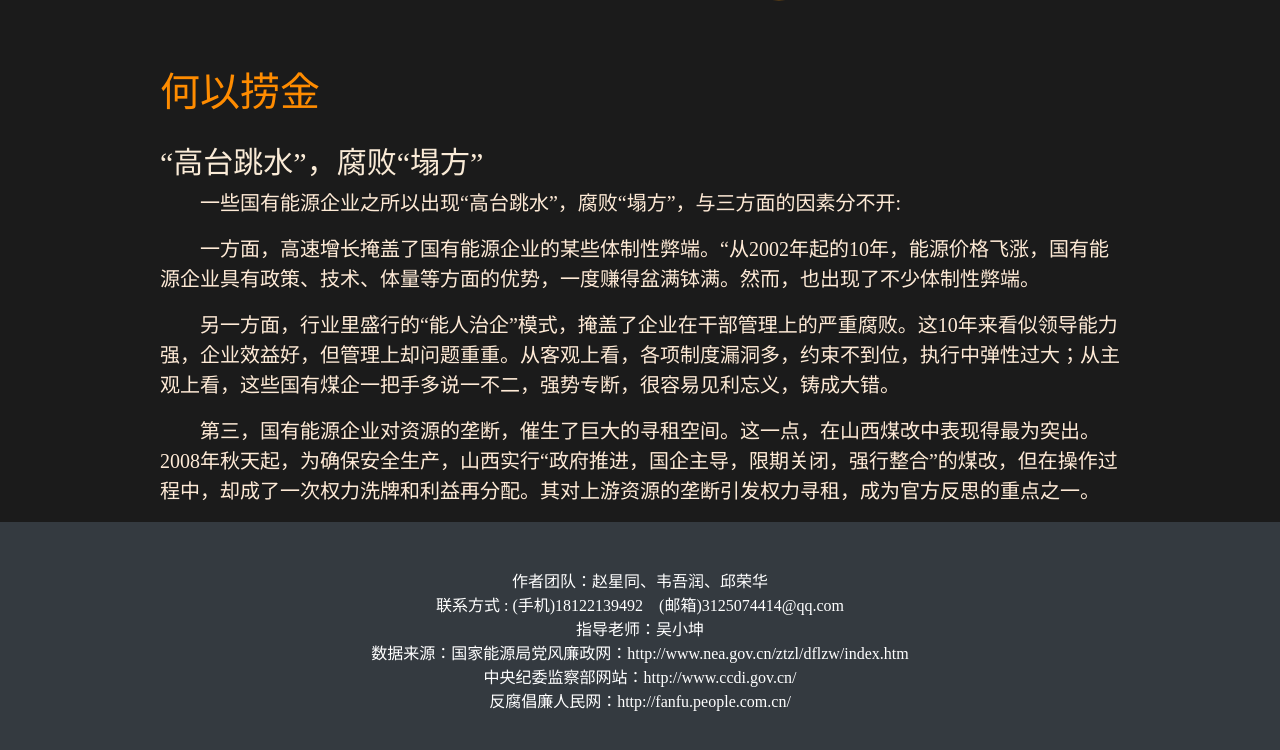
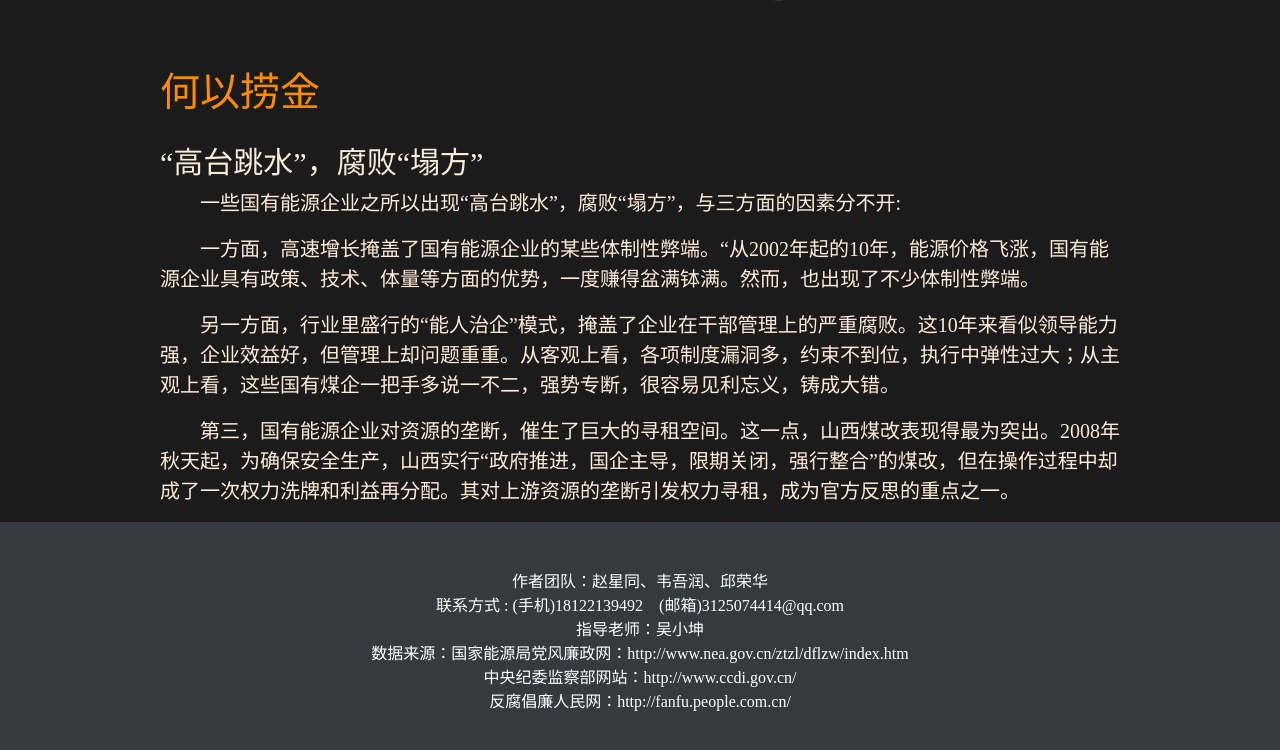
Before and after one commit to qrh123/qrh123.github.io, a website: page index.html in a window 1280 px wide. Shown: the part 4121-4871 px from the top of the page. Drawn offline with Linux system fonts and the light colour scheme.

Commit message:
Add files via upload

```diff
--- a/index.html
+++ b/index.html
@@ -496,7 +496,7 @@
             <th height="100" align="left" valign="middle" scope="col" class="display-4"><span style="color:darkorange;font-size:40px"><b><a name="a4" id="a4">何以捞金</a></b></span><br><span style="font-size:30px;color:antiquewhite">“高台跳水”，腐败“塌方”</span></th>
         </tr>
         <tr>
-            <td height="300" align="left" valign="top"><span style="color:rgb(255, 235, 215);font-size:20px"><p>&nbsp;&nbsp;&nbsp;&nbsp;&nbsp;&nbsp;&nbsp;&nbsp;一些国有能源企业之所以出现“高台跳水”，腐败“塌方”，与三方面的因素分不开:<p><p>&nbsp;&nbsp;&nbsp;&nbsp;&nbsp;&nbsp;&nbsp;&nbsp;一方面，高速增长掩盖了国有能源企业的某些体制性弊端。“从2002年起的10年，能源价格飞涨，国有能源企业具有政策、技术、体量等方面的优势，一度赚得盆满钵满。然而，也出现了不少体制性弊端。<p><p>&nbsp;&nbsp;&nbsp;&nbsp;&nbsp;&nbsp;&nbsp;&nbsp;另一方面，行业里盛行的“能人治企”模式，掩盖了企业在干部管理上的严重腐败。这10年来看似领导能力强，企业效益好，但管理上却问题重重。从客观上看，各项制度漏洞多，约束不到位，执行中弹性过大；从主观上看，这些国有煤企一把手多说一不二，强势专断，很容易见利忘义，铸成大错。<p><p>&nbsp;&nbsp;&nbsp;&nbsp;&nbsp;&nbsp;&nbsp;&nbsp;第三，国有能源企业对资源的垄断，催生了巨大的寻租空间。这一点，在山西煤改中表现得最为突出。2008年秋天起，为确保安全生产，山西实行“政府推进，国企主导，限期关闭，强行整合”的煤改，但在操作过程中，却成了一次权力洗牌和利益再分配。其对上游资源的垄断引发权力寻租，成为官方反思的重点之一。<p>
+            <td height="300" align="left" valign="top"><span style="color:rgb(255, 235, 215);font-size:20px"><p>&nbsp;&nbsp;&nbsp;&nbsp;&nbsp;&nbsp;&nbsp;&nbsp;一些国有能源企业之所以出现“高台跳水”，腐败“塌方”，与三方面的因素分不开:<p><p>&nbsp;&nbsp;&nbsp;&nbsp;&nbsp;&nbsp;&nbsp;&nbsp;一方面，高速增长掩盖了国有能源企业的某些体制性弊端。“从2002年起的10年，能源价格飞涨，国有能源企业具有政策、技术、体量等方面的优势，一度赚得盆满钵满。然而，也出现了不少体制性弊端。<p><p>&nbsp;&nbsp;&nbsp;&nbsp;&nbsp;&nbsp;&nbsp;&nbsp;另一方面，行业里盛行的“能人治企”模式，掩盖了企业在干部管理上的严重腐败。这10年来看似领导能力强，企业效益好，但管理上却问题重重。从客观上看，各项制度漏洞多，约束不到位，执行中弹性过大；从主观上看，这些国有煤企一把手多说一不二，强势专断，很容易见利忘义，铸成大错。<p><p>&nbsp;&nbsp;&nbsp;&nbsp;&nbsp;&nbsp;&nbsp;&nbsp;第三，国有能源企业对资源的垄断，催生了巨大的寻租空间。这一点，山西煤改表现得最为突出。2008年秋天起，为确保安全生产，山西实行“政府推进，国企主导，限期关闭，强行整合”的煤改，但在操作过程中却成了一次权力洗牌和利益再分配。其对上游资源的垄断引发权力寻租，成为官方反思的重点之一。<p>
         </span></td>
         </tr>
     </table>
```
